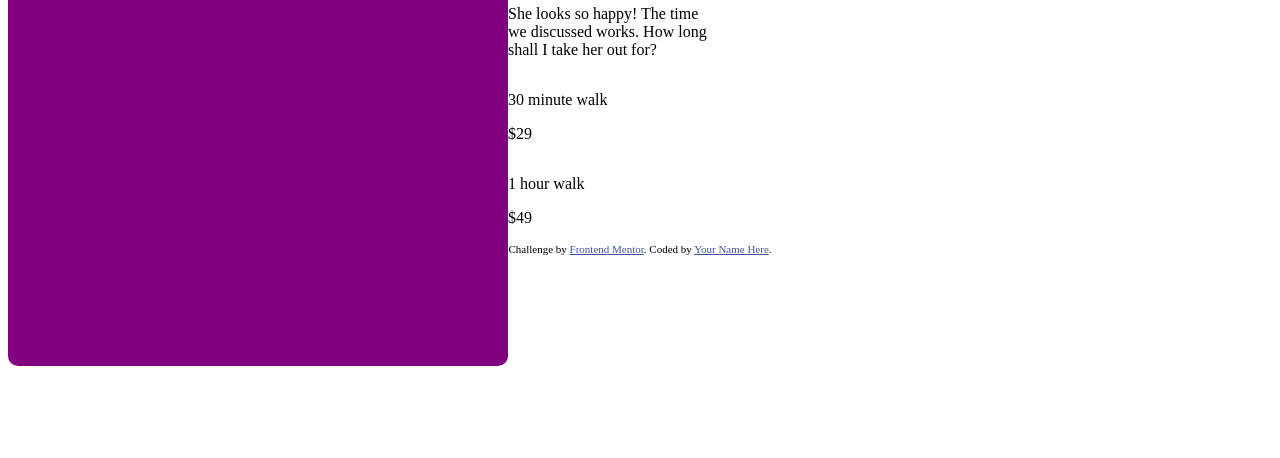
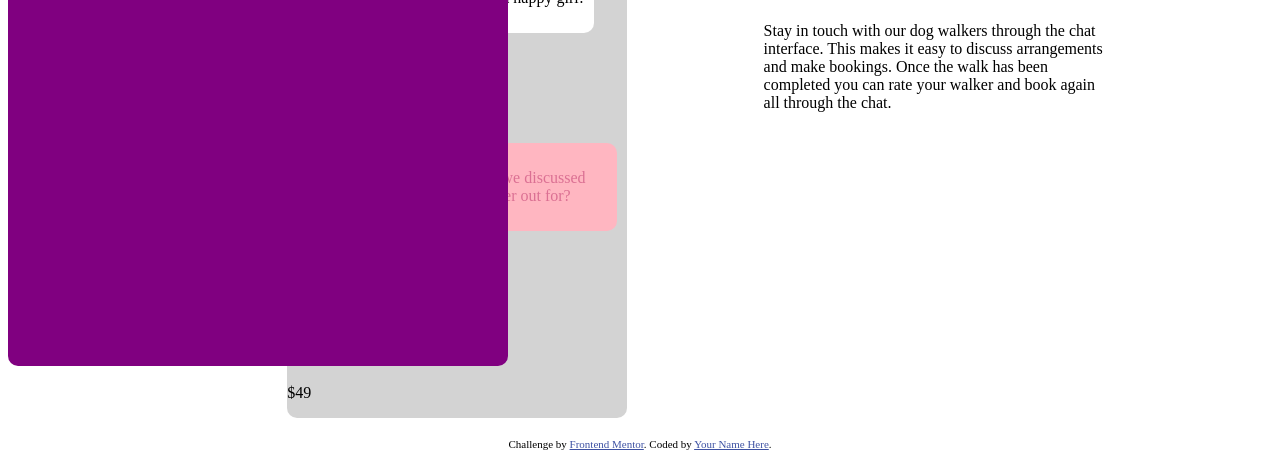
Before and after one commit to geeuho/frontendMentor_chatApp, a plain HTML site: page index.html in a window 1280 px wide. Shown: the part 392-850 px from the top of the page. Before the commit the page ends 800 px from the top, so only its background shows below. Drawn offline with Linux system fonts and the light colour scheme.

Commit message:
added pricing

```diff
--- a/index.html
+++ b/index.html
@@ -41,9 +41,9 @@
             </div>
 
           </div>
-          <div>
+          <div class = "row messages">
 
-            <div class="row message">
+            <div class=" message">
               <div class="received">
                 <p>
                   That sounds great. I’d be happy with that.
@@ -76,7 +76,7 @@
               </div>
             </div>
             <div class="row message">
-              <div class="sent">
+              <div class="received">
                 <p>
                   She looks so happy! The time we discussed works. How long shall I take her out for?
                 </p>
@@ -88,9 +88,9 @@
                 <p class="option">
                   30 minute walk
                 </p>
-                <p class="price">
+                <h3 class="price">
                   $29
-                </p>
+                </h3>
               </div>
             </div>
 
--- a/style.css
+++ b/style.css
@@ -1,5 +1,5 @@
 .container {
-
+    margin: 0 auto;
 }
 
 .row {
@@ -11,21 +11,30 @@
     border-radius: 10px;
     width: 500px;
     height: 750px;
+    z-index: 2;
 
 }
 .main {
     flex-flow: row nowrap;
     justify-content: center;
     align-items: center;
-    margin-left: 500px;
+    margin-left: 100px;
+
 }
 .phone {
     background-color:white;
+    padding: 20px;
+}
+.phoneInterior {
+    background-color: lightgray;
+    border-radius: 10px;
 }
 .phoneHeader {
     background-color: purple;
     color: white;
     border-radius: 10px;
+    padding-left: 10px;
+    padding-right: 10px;
 }
 .earPiece {
     background-color: white;
@@ -36,3 +45,33 @@
     width: 50%;
     margin-left: 25%;
 }
+.received {
+    background-color: lightpink;
+    color: palevioletred;
+    border-radius: 10px;
+    margin: 10px;
+    padding: 10px;
+    max-width: 300px;
+}
+.messages {
+    flex-flow: column;
+
+}
+.sent {
+    flex-flow: row wrap;
+    justify-content: flex-end;
+    margin: 10px;
+    background-color: white;
+    color: black;
+    border-radius: 10px;
+    margin: 10px;
+    padding: 10px;
+    max-width: 300px;
+}
+
+.description {
+    margin-left: 10%;
+    display: flex;
+    flex-flow: column;
+    width: 30%;
+}
```
